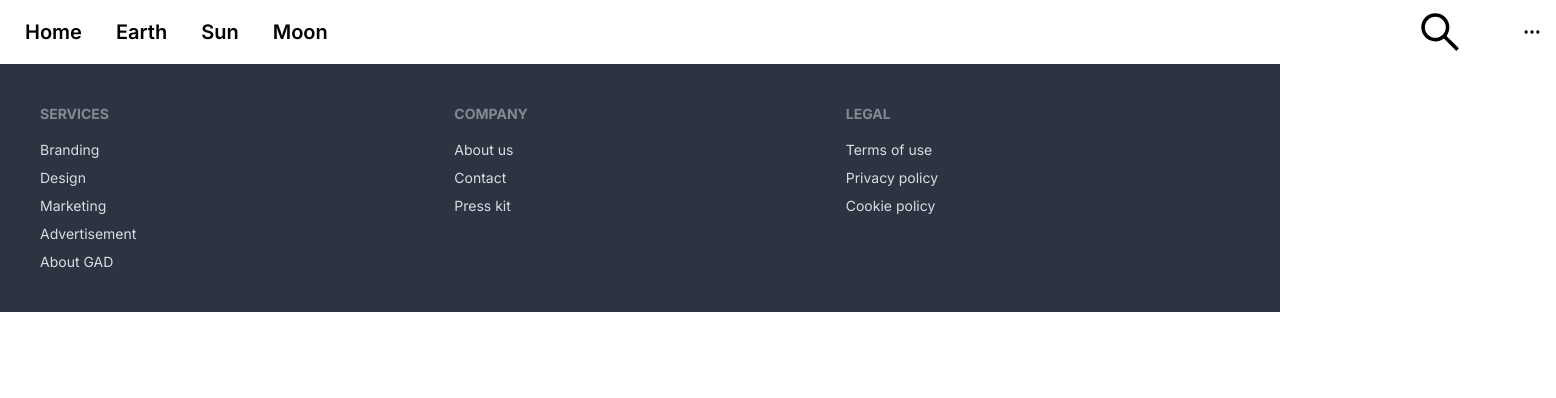
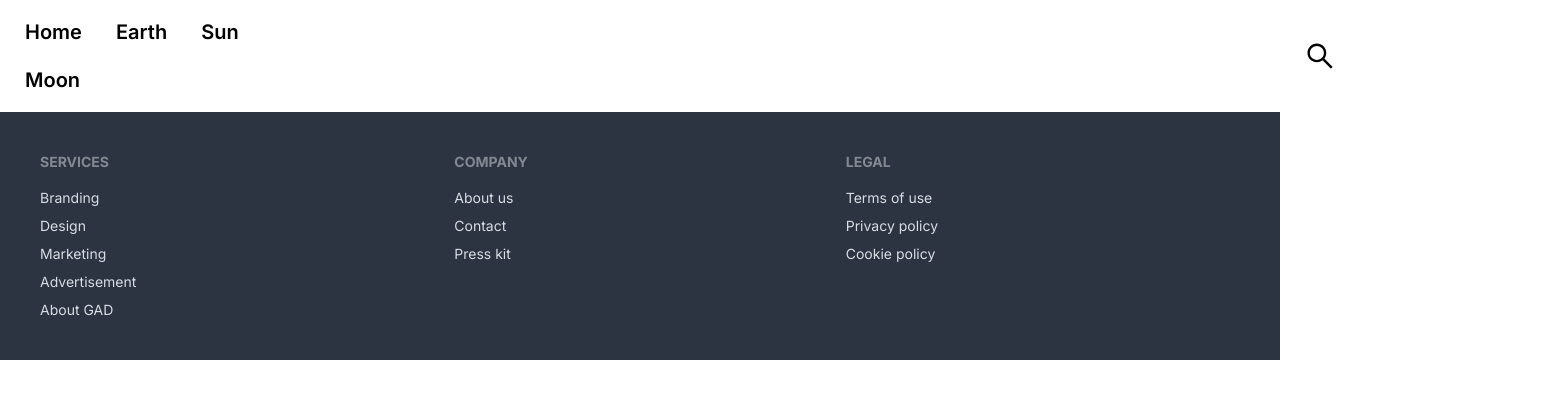
Before and after one commit to bhattaraisushma/DataB, a Next.js app in the folder frontend/: page / in a window 1280 px wide. Shown: the top 398 px of the page, 1556 px wide, since content can reach past the window. Built offline with nearby package versions, Linux system fonts and the light colour scheme.

Commit message:
search box

```diff
--- a/frontend/app/components/Navbar.js
+++ b/frontend/app/components/Navbar.js
@@ -4,19 +4,16 @@ const Navbar = () => {
   return (
     <>
       <div className="navbar bg-base-100">
-  <div className="flex-1">
+  <div className="flex justify-between">
+    <div>
     <a className="btn btn-ghost normal-case text-xl">Home</a>
     <a className="btn btn-ghost normal-case text-xl">Earth</a>
     <a className="btn btn-ghost normal-case text-xl">Sun</a>
     <a className="btn btn-ghost normal-case text-xl">Moon</a>
-    <input type ="text" className="btn btn-ghost normal-case text-[4rem] ml-[13rem]   rounded-[12rem]"/>
-    <p className='text-5xl absolute ml-[88rem]'> <AiOutlineSearch/></p>
+    </div>
+    <input type ="text" className=" text-[1rem] text-right pr-[5rem] text ml-[13rem] h-[2rem]  w-[50rem] rounded-[12rem]"/>
+    <p className='text-[2rem] absolute ml-[81rem]'> <AiOutlineSearch/></p>
 
-  </div>
-  <div className="flex-none">
-    <button className="btn btn-square btn-ghost">
-      <svg xmlns="http://www.w3.org/2000/svg" fill="none" viewBox="0 0 24 24" className="inline-block w-5 h-5 stroke-current"><path strokeLinecap="round" strokeLinejoin="round" strokeWidth="2" d="M5 12h.01M12 12h.01M19 12h.01M6 12a1 1 0 11-2 0 1 1 0 012 0zm7 0a1 1 0 11-2 0 1 1 0 012 0zm7 0a1 1 0 11-2 0 1 1 0 012 0z"></path></svg>
-    </button>
   </div>
 </div>
 
```
